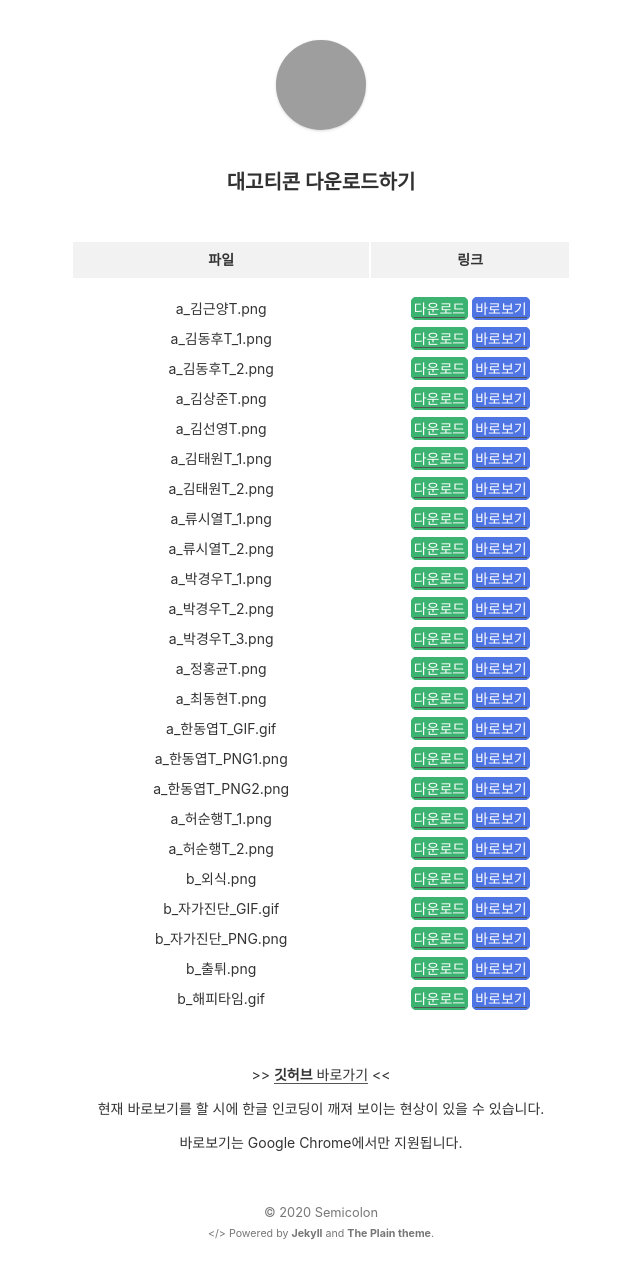
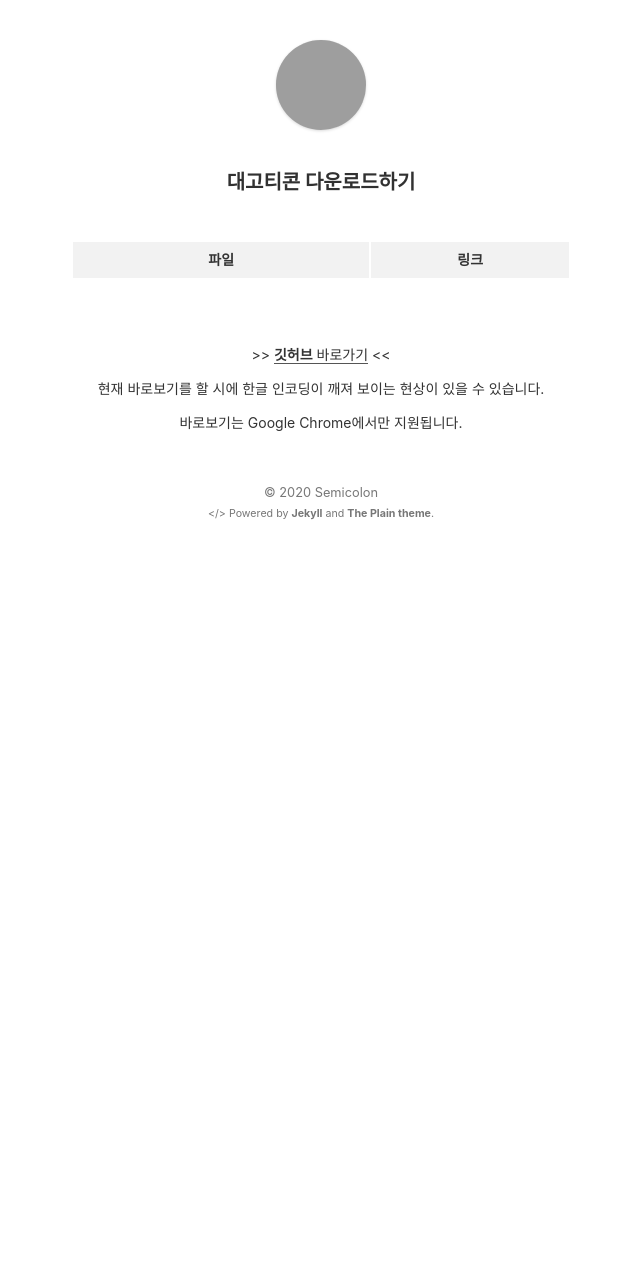
Before and after one commit to ilikekth/gcdstoday.github.io, a Jekyll site: the page built from emoticon.html, in a window 1280 px wide. Shown: the whole page, without its empty margins (319-959 px from the left). Built offline with Jekyll 4.4.1, drawn with Linux system fonts in a browser that asks for light colours; after the commit the page ends 900 px from its top, so only the background shows below that; grey boxes are pictures that could not be loaded.

Commit message:
Update emoticon.html

```diff
--- a/emoticon.html
+++ b/emoticon.html
@@ -14,7 +14,7 @@ layout: default
       </thead>
 
       <tbody>
-        {% assign files = site.static_files | where: "file-code", true %}
+        {% assign files = site.static_files | where: "file-emoticons", true %}
         {% for myfile in files %}
           <tr>
             <td><center>{{ myfile.name }}</center></td>
```
